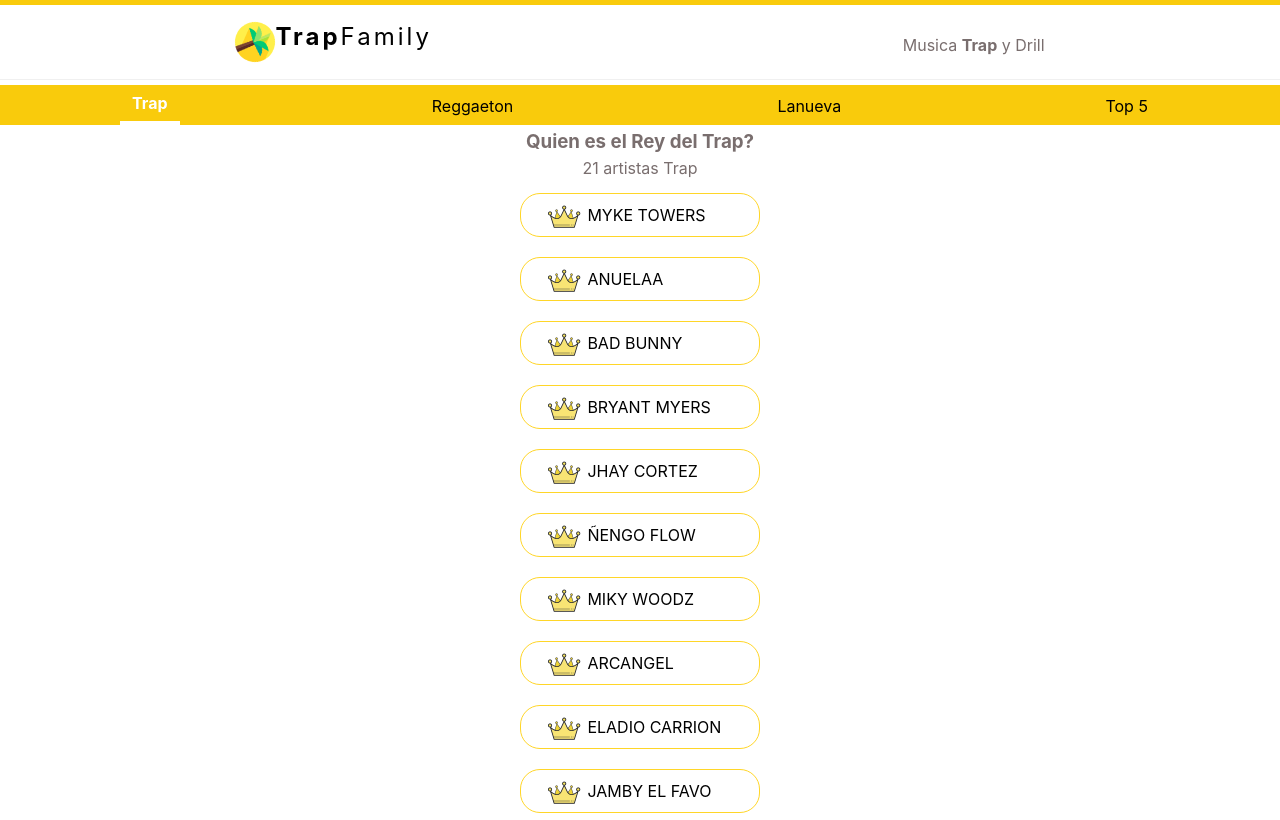
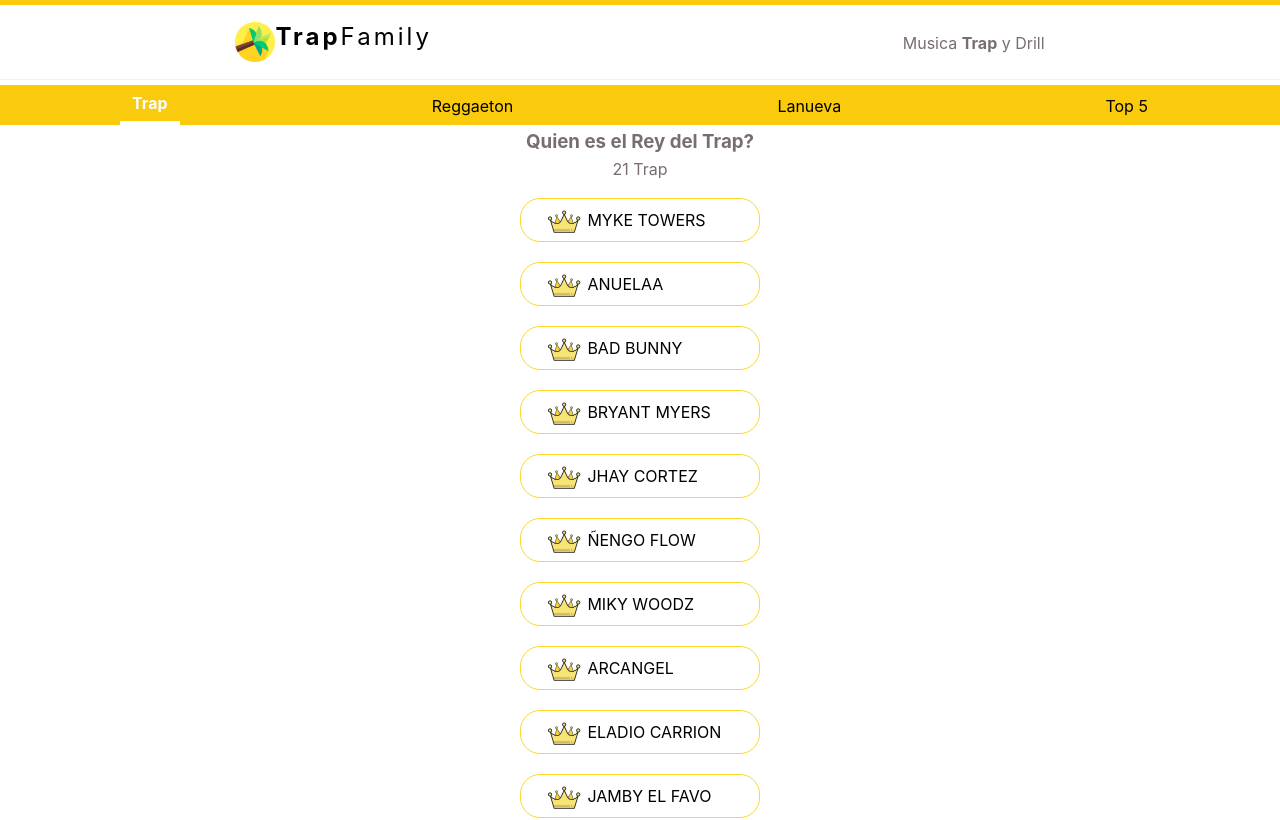
Before and after one commit to musta10/TrapFamily, a React (Create React App) app: page / in a window 1280 px wide. Shown: the top 820 px of the page. Built offline with nearby package versions, Linux system fonts and the light colour scheme.

Commit message:
headeraltura

```diff
--- a/src/components/Trap.jsx
+++ b/src/components/Trap.jsx
@@ -11,7 +11,7 @@
     return (
       <>
         <h3 className="texto-titulo">Quien es el Rey del Trap?</h3>
-        <p className="texto-titulo">21 artistas Trap</p>
+        <p className="texto-titulo">21 Trap</p>
         <ul className="menu">
           {this.state.artistas.map((elem, i ) => {
             return (
--- a/src/css/trap.css
+++ b/src/css/trap.css
@@ -12,6 +12,7 @@
     text-align: center;
     color: rgb(121, 110, 110);
     margin-top: 5px;
+    height: 24px;
 }
 .menu a{
     background: url("../assets/logo/corona42.png") no-repeat left top;
```
